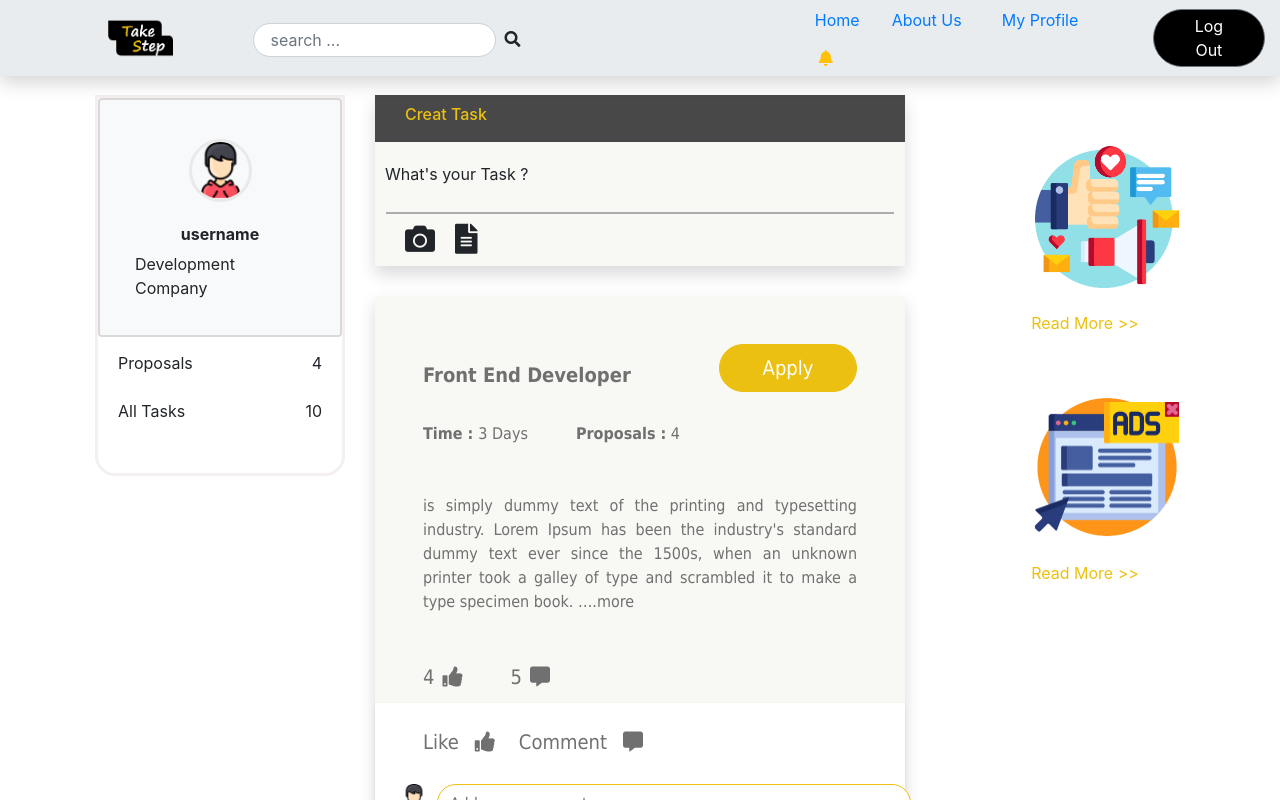
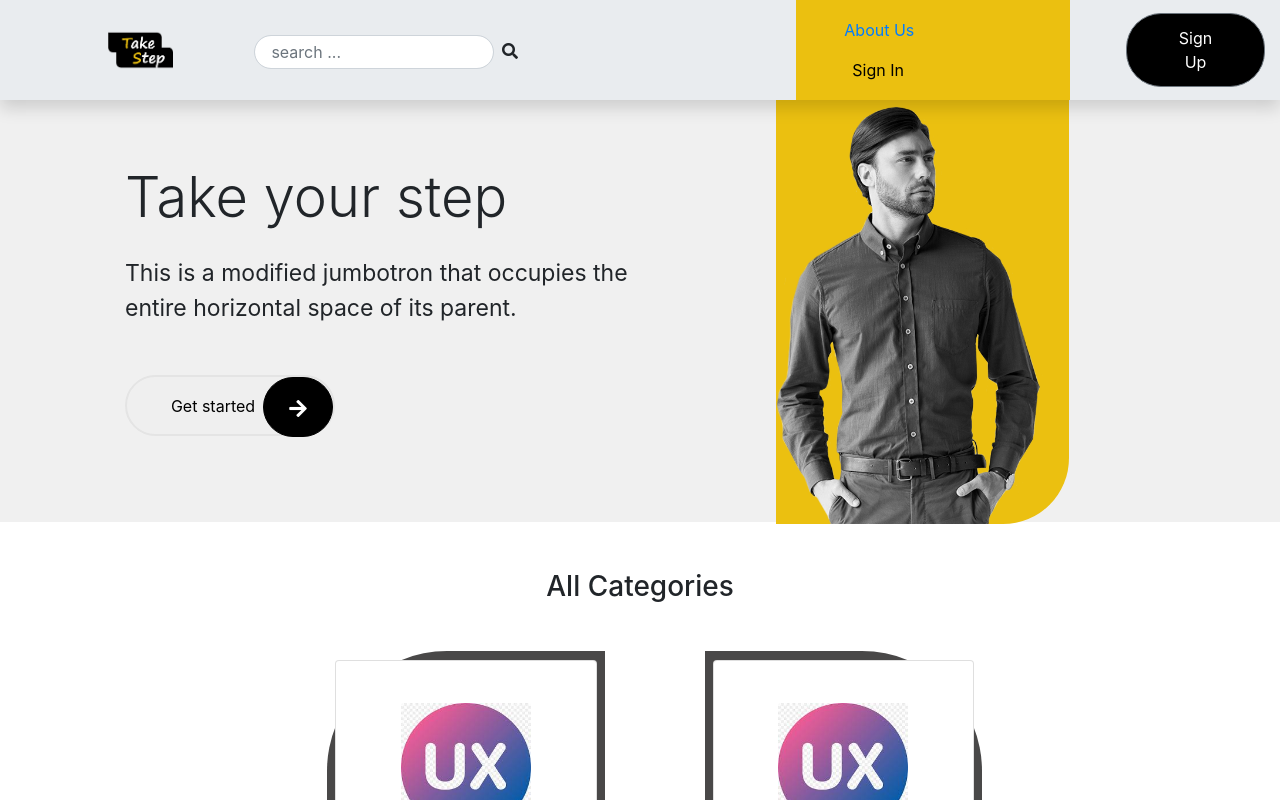
Before and after one commit to maieltayeb/Take-Step-React, a React (Create React App) app: page /wlcomePage in a window 1280 px wide. Shown: the top 800 px of the page. Built offline with nearby package versions, Linux system fonts and the light colour scheme.

Commit message:
login, signup routes

```diff
--- a/package.json
+++ b/package.json
@@ -11,6 +11,7 @@
     "react": "^16.13.1",
     "react-dom": "^16.13.1",
     "react-redux": "^7.2.0",
+    "react-router-dom": "^5.2.0",
     "react-scripts": "3.4.1",
     "reactstrap": "^8.4.1",
     "redux": "^4.0.5"
--- a/src/App.js
+++ b/src/App.js
@@ -1,8 +1,7 @@
 import React from "react";
 import { Container, Row, Col } from "reactstrap";
-// import logo from "./logo.svg";
+import { Route, Switch, Redirect } from "react-router-dom";
 import "./App.css";
-// import Example from "./Components/Card/InProgressTaskCard/inprogresstaskcard";
 import ModalLink from "./Components/Modal/AddLink/AddLink-Modal";
 import AddSkill from "./Components/Modal/AddSkillModal/AddSkillModal";
 import AddEducation from "./Components/Modal/AddEducationModal/AddEducation";
@@ -26,7 +25,7 @@ import TaskSubmittedFrame from "./Pages/TaskSubmit/task-submitted-frame";
 import ProjectLink from "./Components/ProjectLink/project-Link-Component";
 function App() {
   return (
-    <div>
+    <React.Fragment>
       {/* <Welcome></Welcome> */}
       {/* <Example /> */}
       {/* <NotificationDropdown /> */}
@@ -36,13 +35,12 @@ function App() {
       {/* <OwnerProfileCard /> */}
       {/* <NotificationDropdown /> */}
       {/* <HomePage></HomePage> */}
-      <HomePageOwner></HomePageOwner>
+      {/* <HomePageOwner></HomePageOwner> */}
       {/* <HomePageVolunteer></HomePageVolunteer> */}
       {/* <TaskSubmittedFrame /> */}
 
       {/* <WelcomePage></WelcomePage> */}
       {/* <HowITWork></HowITWork> */}
-      {/* <Example /> */}
       {/* <HowItWorkCard></HowItWorkCard> */}
       {/* <VolunteerProfile></VolunteerProfile> */}
       {/* <BussinessOwnerProfile></BussinessOwnerProfile> */}
@@ -60,7 +58,13 @@ function App() {
       {/* <TaskDetails /> */}
       {/* <TaskSubmittedFrame /> */}
       {/* <ProjectLink></ProjectLink> */}
-    </div>
+      <Switch>
+        <Route path="/signUp" component={SignUp} />
+        <Route path="/logIn" component={Login} />
+        <Route path="/wlcomePage" exact component={WelcomePage} />
+        <Redirect from="/" exact to="/wlcomePage" />
+      </Switch>
+    </React.Fragment>
   );
 }
 
--- a/src/Layout/ournav.js
+++ b/src/Layout/navWelcome.js
@@ -1,4 +1,5 @@
 import React, { useState } from "react";
+import { NavLink as RRNavLink } from "react-router-dom";
 import SearchBox from "../Components/SearchBox/SearchBox";
 import {
   Collapse,
@@ -15,10 +16,10 @@ import {
   NavbarText,
   Button,
   Container,
-  Input,
+  Input
 } from "reactstrap";
 
-const Navmai = (props) => {
+const NavWelcome = props => {
   const [isOpen, setIsOpen] = useState(false);
 
   const toggle = () => setIsOpen(!isOpen);
@@ -50,14 +51,20 @@ const Navmai = (props) => {
               style={{
                 marginRight: "3.5rem",
                 backgroundColor: "#EBC010",
-                padding: "10px 75px 10px 32px",
+                padding: "10px 75px 10px 32px"
               }}
             >
               <NavItem>
                 <NavLink style={{ cursor: "pointer" }}>About Us</NavLink>
               </NavItem>
               <NavItem className="ml-2 ">
-                <NavLink style={{ cursor: "pointer" }}>Sign In</NavLink>
+                <NavLink
+                  style={{ cursor: "pointer", color: "black" }}
+                  to="logIn"
+                  tag={RRNavLink}
+                >
+                  Sign In
+                </NavLink>
               </NavItem>
             </Nav>
 
@@ -66,11 +73,16 @@ const Navmai = (props) => {
                 borderRadius: "35px",
                 color: "#fffff",
                 backgroundColor: "black",
-                padding: "4px 29px",
+                padding: "4px 29px"
               }}
             >
-              {" "}
-              Sign Up
+              <NavLink
+                style={{ cursor: "pointer", color: "White" }}
+                to="signUp"
+                tag={RRNavLink}
+              >
+                Sign Up
+              </NavLink>
             </Button>
           </Collapse>
         </Container>
@@ -79,4 +91,4 @@ const Navmai = (props) => {
   );
 };
 
-export default Navmai;
+export default NavWelcome;
--- a/src/Pages/VolunteerProfile/volunteerprofile.js
+++ b/src/Pages/VolunteerProfile/volunteerprofile.js
@@ -1,7 +1,7 @@
 import React from "react";
 import { Toast, ToastBody, ToastHeader, Container, Row, Col } from "reactstrap";
 import InProgressTaskCard from "../../Components/Card/InProgressTaskCard/inprogresstaskcard";
-import Navmai from "../../Layout/ournav";
+
 import InsideNav from "../../Layout/Navbar/insidenav";
 import EducationSection from "../../Components/EducationSection/EducationSection";
 import Portflio from "../../Components/Portflio/Portflio";
--- a/src/Pages/WelcomePage/WelcomePage.js
+++ b/src/Pages/WelcomePage/WelcomePage.js
@@ -13,7 +13,8 @@ import HowITWork from "../../Components/HowToWork/howtowork";
 // import SubscribeCardsSection from "./SubscribeCardSections/subscribeCardSection";
 import WelcomeNavBar from "../../Layout/Navbar/navbar";
 
-import Navmai from "../../Layout/ournav";
+// import Navmai from "../../Layout/ournav";
+import NavWelcome from "../../Layout/navWelcome";
 import { Container, Row, Jumbotron } from "reactstrap";
 // import Header from "../../Layout/Header/header";
 import OurCategoeyCard from "../../Components/Card/CategoreyCard/ourCategoryCard";
@@ -22,7 +23,7 @@ class WelcomePage extends Component {
   render() {
     return (
       <>
-        <Navmai />
+        <NavWelcome />
 
         <Header />
 
@@ -68,7 +69,10 @@ class WelcomePage extends Component {
                   className=" m-5  "
                   style={{
                     backgroundColor: "#F0F0F0",
-                    border: "none",display:"inline-block",borderRadius:"39px",padding:"10px 25px"
+                    border: "none",
+                    display: "inline-block",
+                    borderRadius: "39px",
+                    padding: "10px 25px"
                   }}
                 >
                   <p className="m-0 text-warning"> PRICING PLANS</p>
--- a/src/index.js
+++ b/src/index.js
@@ -1,5 +1,6 @@
 import React from "react";
 import ReactDOM from "react-dom";
+import { BrowserRouter } from "react-router-dom";
 import "./index.css";
 import App from "./App";
 import * as serviceWorker from "./serviceWorker";
@@ -10,7 +11,9 @@ import myStore from "./Redux/store";
 ReactDOM.render(
   <React.StrictMode>
     <Provider store={myStore}>
-      <App />
+      <BrowserRouter>
+        <App />
+      </BrowserRouter>
     </Provider>
   </React.StrictMode>,
   document.getElementById("root")
```
Also changed, not shown: 1 other file (tests, documents, lock files or other folders).
